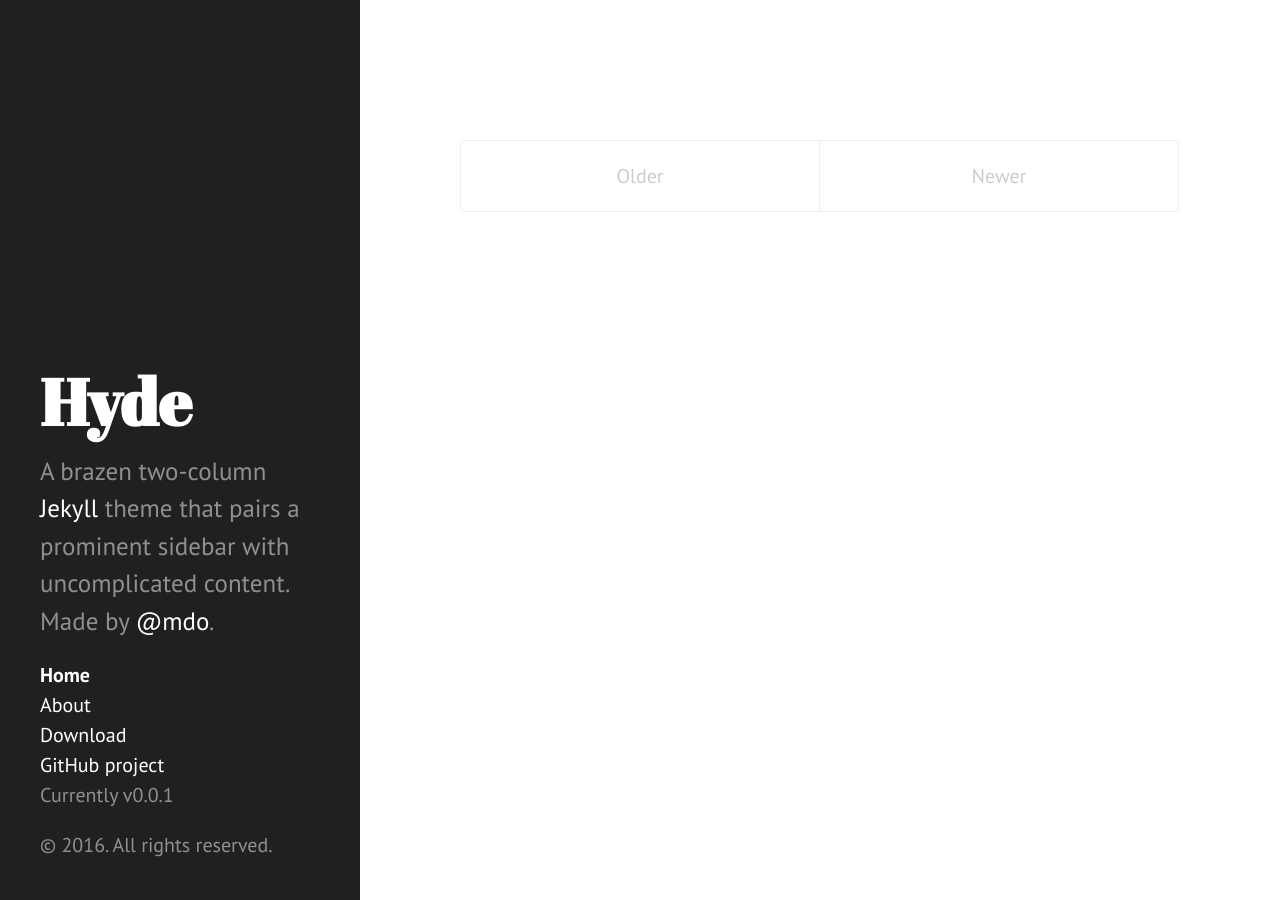
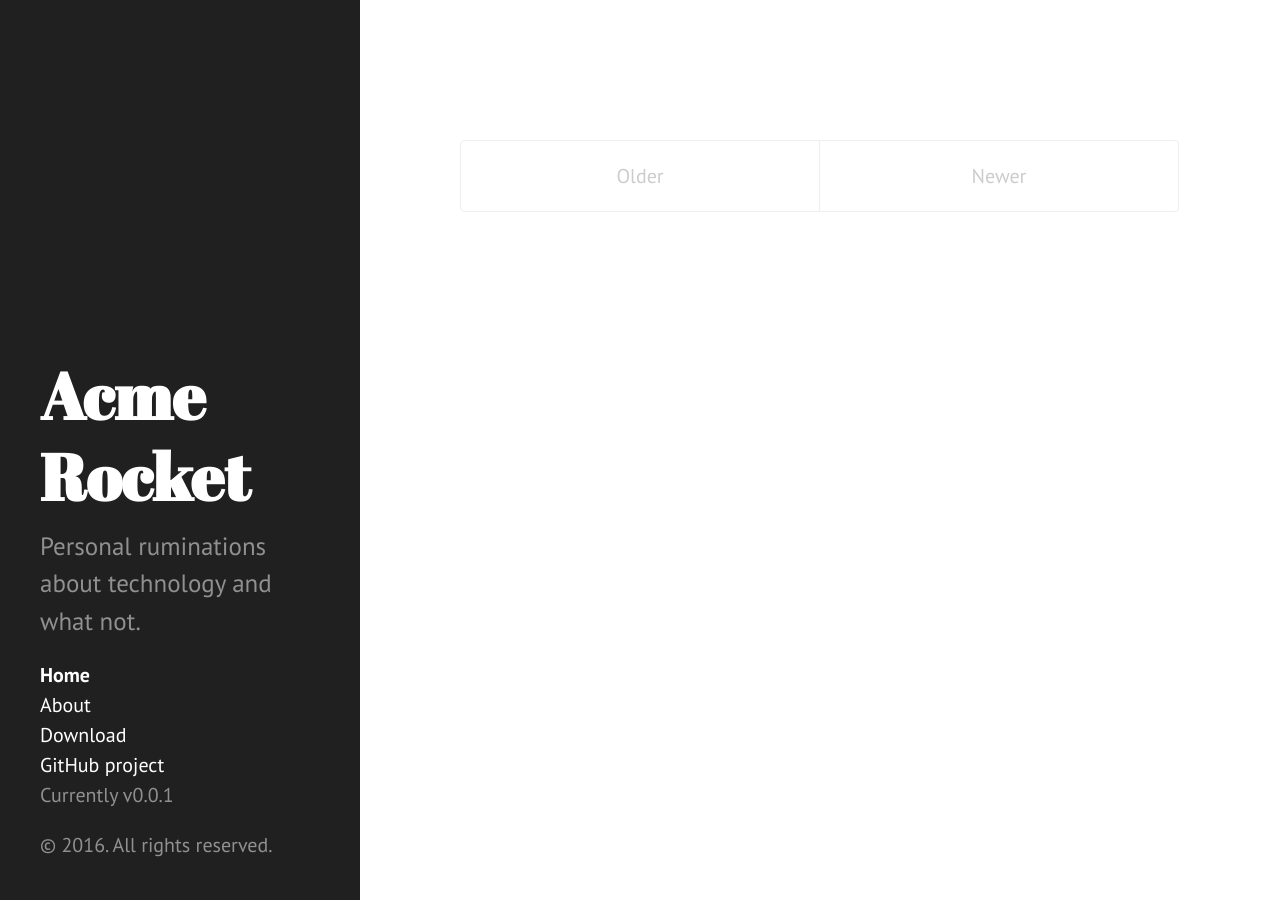
Before and after one commit to philion/philion.github.io, a Jekyll site: the page built from index.html, in a window 1280 px wide. Built offline with Jekyll 4.4.1, drawn with Linux system fonts in a browser that asks for light colours.

```diff
--- a/_config.yml
+++ b/_config.yml
@@ -6,14 +6,14 @@
 permalink:        pretty
 
 # Setup
-title:            Hyde
-tagline:          'A Jekyll theme'
-description:      'A brazen two-column <a href="http://jekyllrb.com" target="_blank">Jekyll</a> theme that pairs a prominent sidebar with uncomplicated content. Made by <a href="https://twitter.com/mdo" target="_blank">@mdo</a>.'
-url:              http://hyde.getpoole.com
+title:            Acme Rocket
+tagline:          'Field Notes'
+description:      'Personal ruminations about technology and what not.'
+url:              https://philion.github.io/resume/
 
 author:
-  name:           'Mark Otto'
-  url:            https://twitter.com/mdo
+  name:           'Paul Philion'
+  url:            https://github.com/philion
 
 #paginate:         5
 
```
